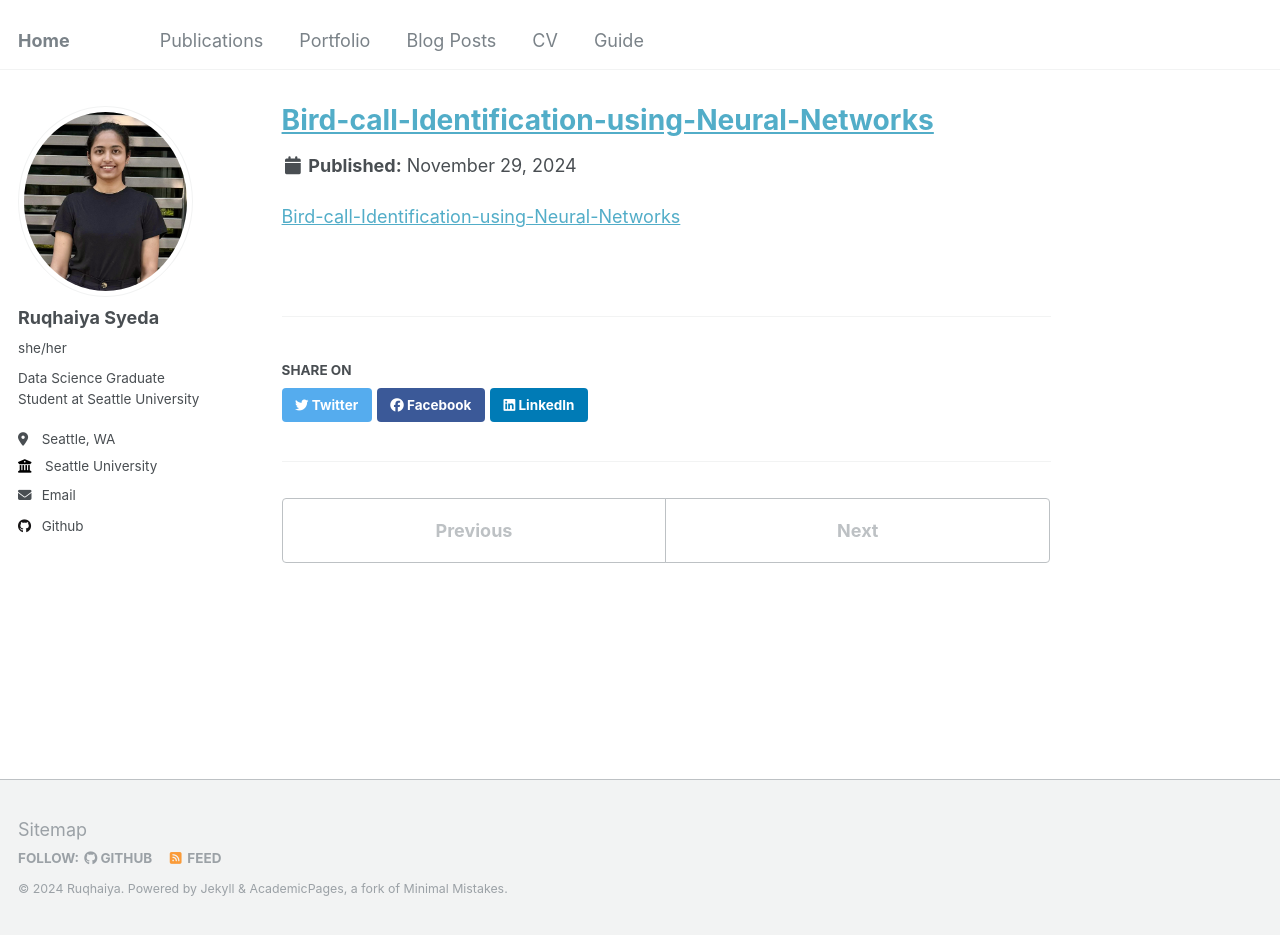
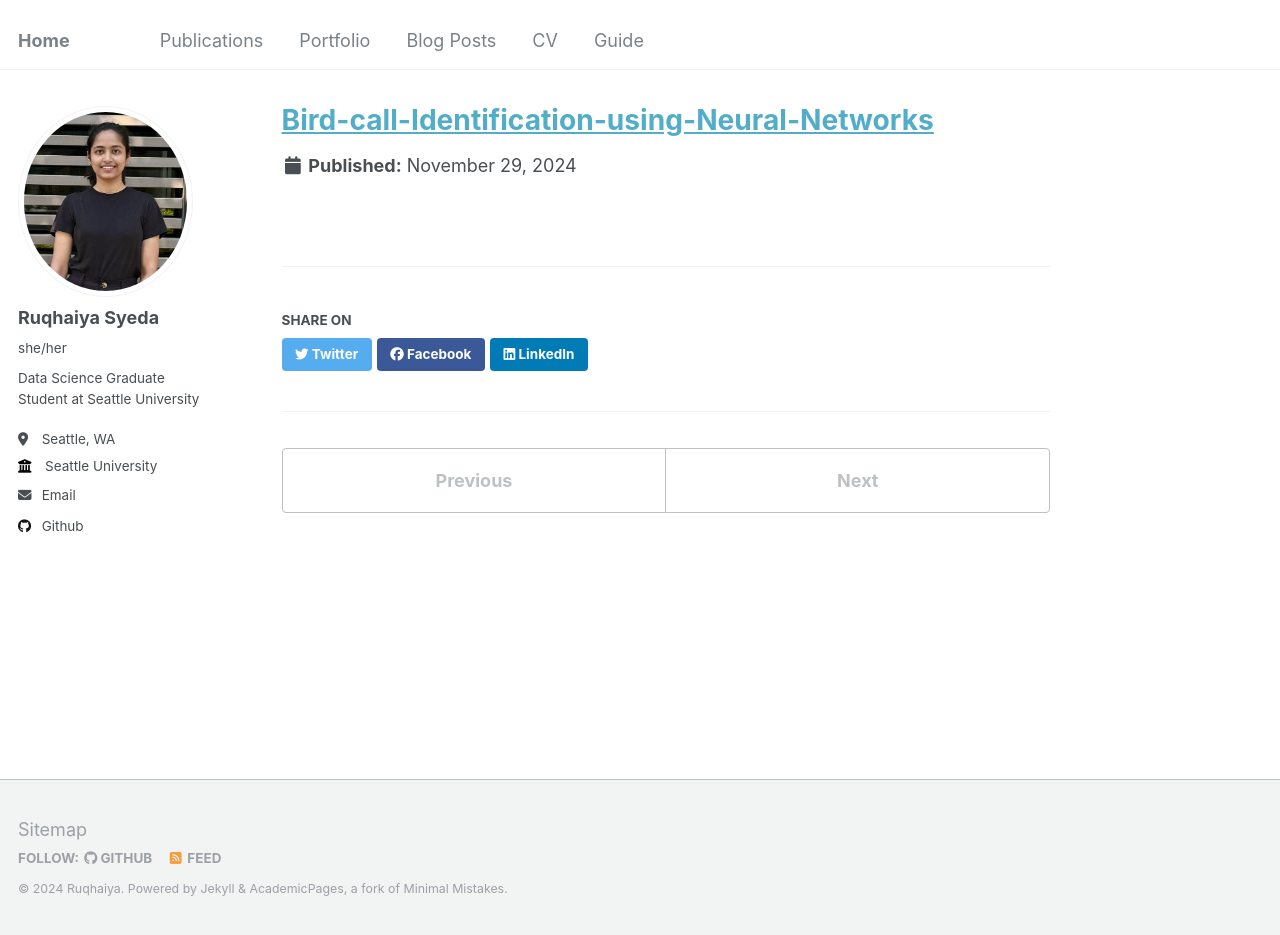
Before and after one commit to Ruqhaiya/ruqhaiya.github.io, a Jekyll site: the page built from _portfolio/portfolio-2.md, in a window 1280 px wide and 935 px high. Built offline with Jekyll 4.4.1, drawn with Linux system fonts in a browser that asks for light colours.

Commit message:
Update portfolio-2.md

```diff
--- a/_portfolio/portfolio-2.md
+++ b/_portfolio/portfolio-2.md
@@ -3,4 +3,3 @@ title: "[Bird-call-Identification-using-Neural-Networks](https://github.com/Ruqh
 excerpt: "Short description of portfolio item number 2 <br/><img src='/images/500x300.png'>"
 collection: portfolio
 ---
-[Bird-call-Identification-using-Neural-Networks](https://github.com/Ruqhaiya/Bird-call-Identification-using-Neural-Networks)
```
